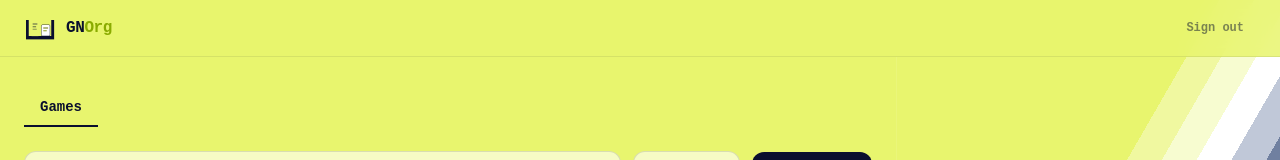
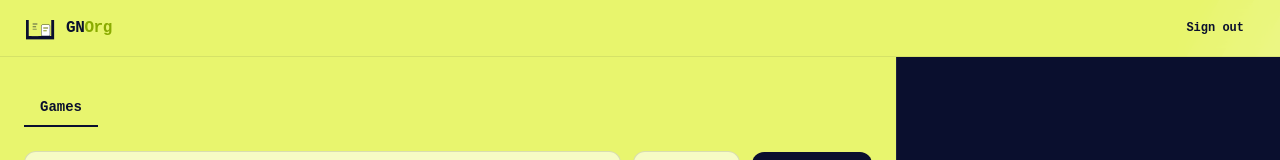
Before and after one commit to MLA-Format/GNOrg, a React (Vite) app in the folder web/: page /dashboard in a window 1280 px wide. Shown: the top 160 px of the page. Built offline with nearby package versions, Linux system fonts and the light colour scheme; no server answers; sample sign-in values are in the browser's storage.

Commit message:
Fixing contrast issues on dash'

```diff
--- a/web/src/pages/UserDash.tsx
+++ b/web/src/pages/UserDash.tsx
@@ -641,7 +641,7 @@ export default function Dashboard() {
                     </button>
                     <button
                         onClick={handleSignOut}
-                        className="text-xs font-semibold text-[#0a0f2e80] hover:text-[#0a0f2e] transition-colors px-3 py-1.5 rounded-lg hover:bg-[#0a0f2e10]"
+                        className="text-xs font-semibold text-[#0a0f2e] hover:text-[#0a0f2e] transition-colors px-3 py-1.5 rounded-lg hover:bg-[#0a0f2e10]"
                     >
                         Sign out
                     </button>
@@ -784,8 +784,8 @@ export default function Dashboard() {
                     </div>
                 </div>
 
-                {/* ── Right panel: no background — gradient shows through ── */}
-                <div className="hidden lg:flex w-80 xl:w-96 shrink-0 flex-col border-l border-[#ffffff15] px-6 py-8 overflow-y-auto">
+                {/* ── Right panel: explicit dark background for readability ── */}
+                <div className="hidden lg:flex w-80 xl:w-96 shrink-0 flex-col border-l border-[#ffffff15] px-6 py-8 overflow-y-auto bg-[#0a0f2e]">
                     {panel.type !== 'none' && (
                         <RightPanelShell title={panelTitle} onClose={closePanel}>
                             {panelContent}
```
Also changed, not shown: 1 other file (tests, documents, lock files or other folders).
